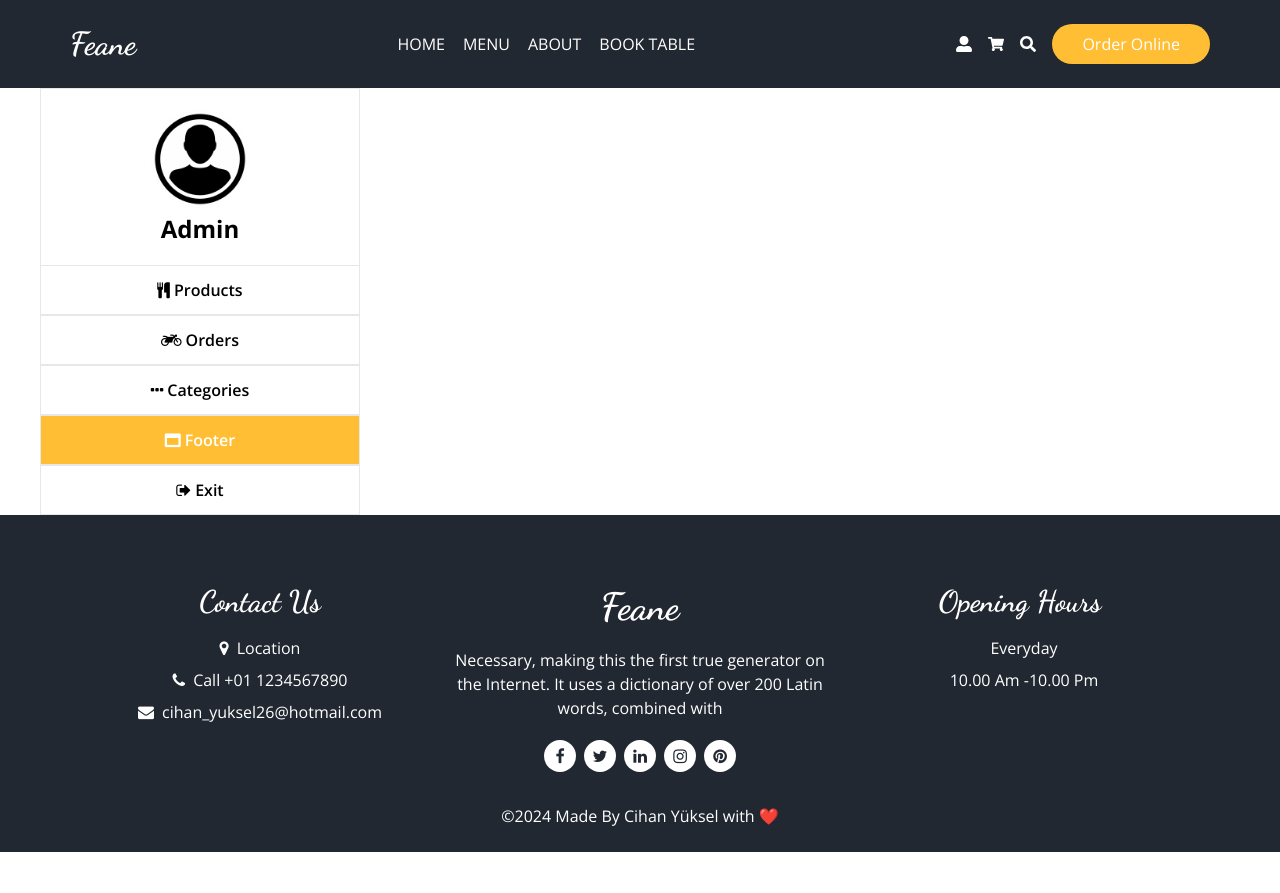
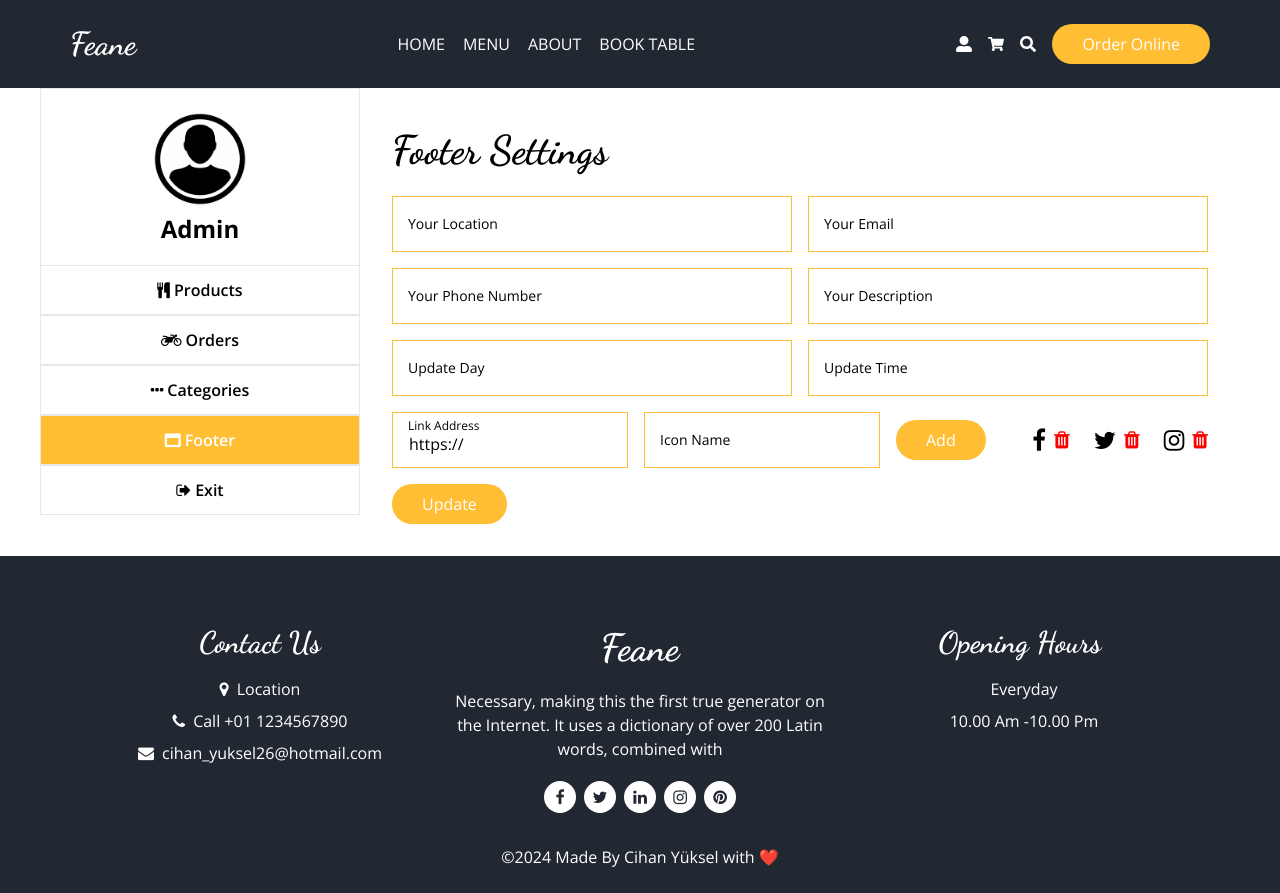
Before and after one commit to ycihan0/Food-Ordering, a Next.js app: page /admin/profile in a window 1280 px wide. Both pictures are taken after a click on the item "Footer". Before the commit the page ends 852 px from the top, so only its background shows below. Built offline with nearby package versions, Linux system fonts and the light colour scheme.

Commit message:
Admin footer css

```diff
--- /dev/null
+++ b/components/admin/Footer.jsx
@@ -0,0 +1,146 @@
+import React, { useState } from "react";
+import Title from "../ui/Title";
+import Input from "../form/Input";
+import { useFormik } from "formik";
+import { footerSchema } from "@/schema/footer";
+
+const Footer = () => {
+  const [linkAddress, setLinkAddress] = useState("");
+  const [iconName, setIconName] = useState("");
+  const [icons, setIcons] = useState([
+    "fa fa-facebook",
+    "fa fa-twitter",
+    "fa fa-instagram",
+  ]);
+
+  const onSubmit = async (values, actions) => {
+    await new Promise((resolve) => setTimeout(resolve, 4000));
+    actions.resetForm();
+  };
+
+  const { values, errors, touched, handleSubmit, handleChange, handleBlur } =
+    useFormik({
+      initialValues: {
+        location: "",
+        email: "",
+        phoneNumber: "",
+        desc: "",
+        day: "",
+        time: "",
+      },
+      onSubmit,
+      validationSchema: footerSchema,
+    });
+
+  const inputs = [
+    {
+      id: 1,
+      name: "location",
+      type: "text",
+      placeholder: "Your Location",
+      value: values.location,
+      errorMessage: errors.location,
+      touched: touched.location,
+    },
+    {
+      id: 2,
+      name: "email",
+      type: "text",
+      placeholder: "Your Email",
+      value: values.email,
+      errorMessage: errors.email,
+      touched: touched.email,
+    },
+    {
+      id: 3,
+      name: "phoneNumber",
+      type: "number",
+      placeholder: "Your Phone Number",
+      value: values.phoneNumber,
+      errorMessage: errors.phoneNumber,
+      touched: touched.phoneNumber,
+    },
+    {
+      id: 4,
+      name: "desc",
+      type: "text",
+      placeholder: "Your Description",
+      value: values.desc,
+      errorMessage: errors.desc,
+      touched: touched.desc,
+    },
+    {
+      id: 5,
+      name: "day",
+      type: "text",
+      placeholder: "Update Day",
+      value: values.day,
+      errorMessage: errors.day,
+      touched: touched.day,
+    },
+    {
+      id: 6,
+      name: "time",
+      type: "text",
+      placeholder: "Update Time",
+      value: values.time,
+      errorMessage: errors.time,
+      touched: touched.time,
+    },
+  ];
+
+  return (
+    <form className="lg:p-8 flex-1 lg:mt-0 mt-5">
+      <Title addClass="text-[40px]">Footer Settings</Title>
+      <div className="grid lg:grid-cols-2 grid-cols-1 gap-4 mt-4">
+        {inputs.map((input) => (
+          <Input
+            key={input.id}
+            {...input}
+            onBlur={handleBlur}
+            onChange={handleChange}
+          />
+        ))}
+      </div>
+      <div className="mt-4 flex justify-between md:items-center md:flex-row flex-col gap-4">
+        <div className="flex items-center gap-4">
+          <Input placeholder="Link Address" value="https://" onChange="" />
+          <Input
+            placeholder="Icon Name"
+            defaulValue="fa fa-"
+            onChange={(e) => setIconName(e.target.value)}
+            value={iconName}
+          />
+          <button
+            className="btn-primary"
+            type="button"
+            onClick={() => {
+              setIcons([...icons, iconName]);
+              setIconName("fa fa-");
+            }}
+          >
+            Add
+          </button>
+        </div>
+        <ul className="flex items-center gap-6">
+          {icons.map((icon, index) => (
+            <li key={index} className="flex items-center">
+              <i className={`${icon} text-2xl`}></i>
+              <button
+                className="text-danger"
+                onClick={() => {
+                  setIcons((prev) => prev.filter((item, i) => i !== index));
+                }}
+                type="button"
+              >
+                <i className="fa fa-trash text-xl ml-2"></i>
+              </button>
+            </li>
+          ))}
+        </ul>
+      </div>
+      <button className="btn-primary mt-4">Update</button>
+    </form>
+  );
+};
+export default Footer;
--- a/pages/admin/profile.jsx
+++ b/pages/admin/profile.jsx
@@ -3,6 +3,7 @@
 import Products from "@/components/admin/Products";
 import Order from "../../components/admin/Order";
 import Category from "@/components/admin/Category";
+import Footer from "@/components/admin/Footer";
 const Profile = () => {
   const [tabs, setTabs] = useState(0);
 
@@ -67,6 +68,7 @@
       {tabs === 0 && <Products />}
       {tabs === 1 && <Order />}
       {tabs === 2 && <Category />}
+      {tabs === 3 && <Footer />}
     </div>
   );
 };
--- /dev/null
+++ b/schema/footer.js
@@ -0,0 +1,11 @@
+import * as Yup from "yup";
+export const footerSchema = Yup.object({
+  location: Yup.string().required("Location is required."),
+  phoneNumber: Yup.string()
+    .required("Phone Number is required.")
+    .min(10, "Phone number must be at least 10 characters."),
+  email: Yup.string().required("Email is required.").email("Email is invalid."),
+  desc: Yup.string().required("Description is required."),
+  day: Yup.string().required("Day is required."),
+  time: Yup.string().required("Time is required."),
+});
```
